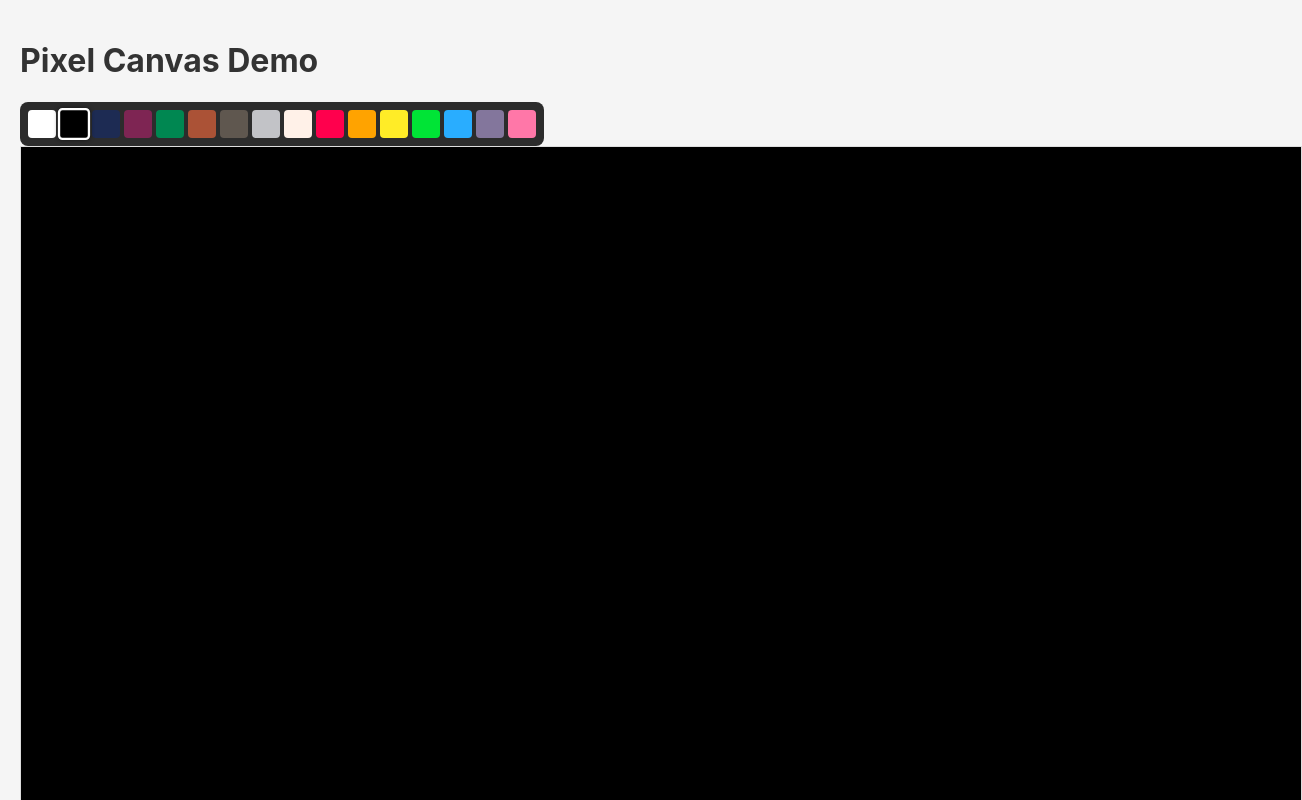
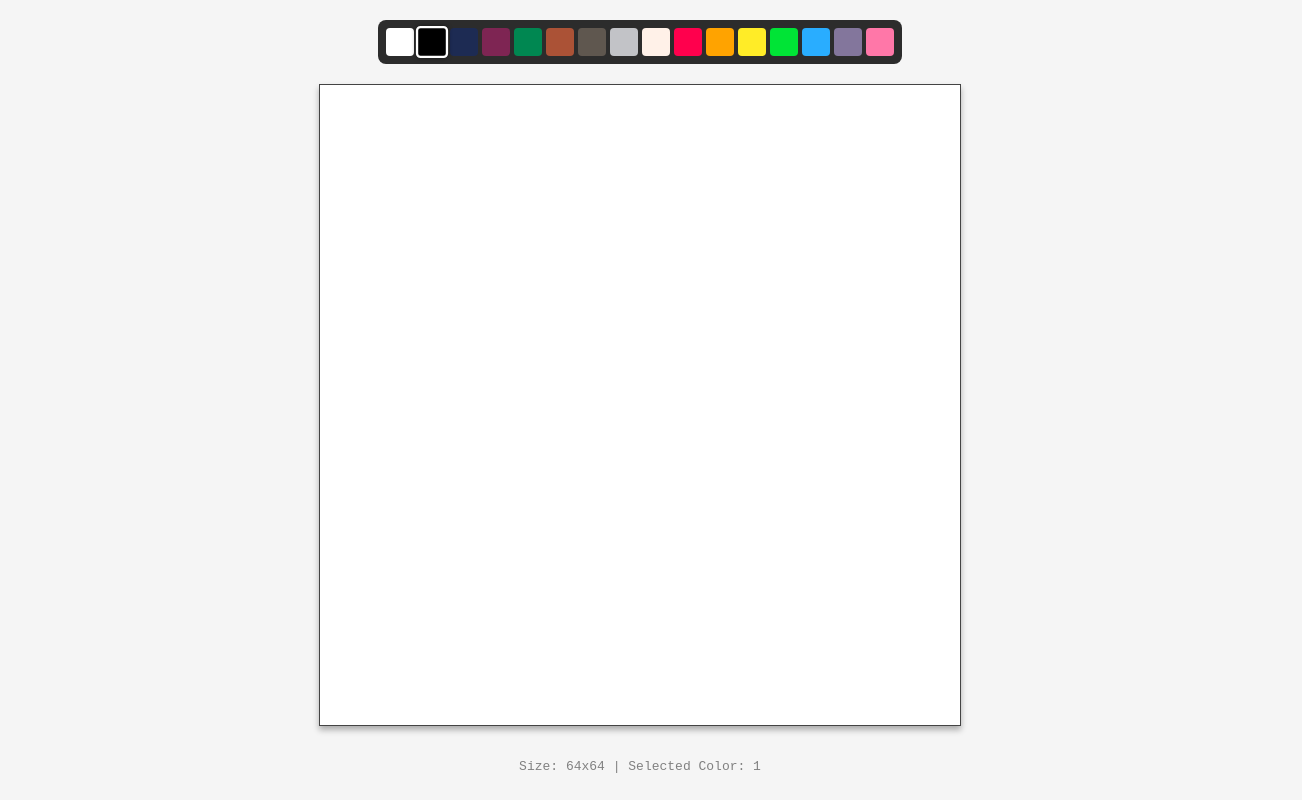
Before and after one commit to pixie-git/pixie, a Vue app in the folder client/: page /play in a window 1280 px wide. Shown: the top 800 px of the page, 1302 px wide, since content can reach past the window. Built offline with nearby package versions, Linux system fonts and the light colour scheme.

Commit message:
PIX-17 PixelCanvas and PlayView limited palette implementation

```diff
--- a/client/src/components/editor/PixelCanvas.vue
+++ b/client/src/components/editor/PixelCanvas.vue
@@ -1,106 +1,110 @@
 <script setup lang="ts">
-import { ref, computed, watch, onMounted } from 'vue';
+import { ref, onMounted, watch } from 'vue';
 
 const props = withDefaults(defineProps<{
-  width: number
-  height: number
-  pixels: string[]
-  zoom?: number
+  width: number;
+  height: number;
+  pixels: Uint8Array;
+  palette: string[];
+  zoom?: number;
 }>(), {
-  zoom: 20
+  zoom: 10
 });
 
 // Emits 'pixel-click' event with the index of the clicked pixel
 const emit = defineEmits<{
-  (e: 'pixel-click', index: number): void
+  (e: 'pixel-click', payload: { x: number, y: number }): void
 }>();
 
 const canvasRef = ref<HTMLCanvasElement | null>(null);
 
-const cssWidth = computed(() => props.width * props.zoom);
-const cssHeight = computed(() => props.height * props.zoom);
-
-// Redraw the entire canvas
-const draw = () => {
+const updatePixel = (x: number, y: number, colorIndex: number) => {
   const canvas = canvasRef.value;
   if (!canvas) return;
   const ctx = canvas.getContext('2d');
   if (!ctx) return;
 
-  // Clear previous content
-  ctx.clearRect(0, 0, props.width * props.zoom, props.height * props.zoom);
+  const colorHex = props.palette[colorIndex] || '#000000';
 
-  // Iterate over all pixels and draw them
-  for (let i = 0; i < props.pixels.length; i++) {
-    const color = props.pixels[i];
+  ctx.fillStyle = colorHex;
+  ctx.fillRect(
+    x * props.zoom,
+    y * props.zoom,
+    props.zoom,
+    props.zoom
+  );
+};
 
-    // Calculate x/y position based on index
-    const x = (i % props.width) * props.zoom;
-    const y = Math.floor(i / props.width) * props.zoom;
+// Redraw the entire canvas
+const drawAll = () => {
+  const canvas = canvasRef.value;
+  if (!canvas) return;
+  const ctx = canvas.getContext('2d');
+  if (!ctx) return;
 
-    ctx.fillStyle = color;
-    ctx.fillRect(x, y, props.zoom, props.zoom);
+  canvas.width = props.width * props.zoom;
+  canvas.height = props.height * props.zoom;
+
+  ctx.clearRect(0, 0, canvas.width, canvas.height);
+
+  for (let y = 0; y < props.height; y++) {
+    for (let x = 0; x < props.width; x++) {
+      const index = y * props.width + x;
+      const colorIndex = props.pixels[index];
+
+      const colorHex = props.palette[colorIndex] || '#000000';
+
+      ctx.fillStyle = colorHex;
+      ctx.fillRect(x * props.zoom, y * props.zoom, props.zoom, props.zoom);
+    }
   }
 };
 
-// Initialize canvas with High DPI support
-const initCanvas = () => {
-  const canvas = canvasRef.value;
-  if (!canvas) return;
-
-  const dpr = window.devicePixelRatio || 1;
-
-  // Set actual canvas size to account for DPI
-  canvas.width = cssWidth.value * dpr;
-  canvas.height = cssHeight.value * dpr;
-  // Set visible size
-  canvas.style.width = `${cssWidth.value}px`;
-  canvas.style.height = `${cssHeight.value}px`;
-
-  const ctx = canvas.getContext('2d');
-  if (ctx) {
-      ctx.scale(dpr, dpr);
-      ctx.imageSmoothingEnabled = false; // Keep pixel art sharp
-  }
-
-  draw();
-};
-
-// Handle clicks on the canvas to detect which pixel was clicked
 const handleClick = (e: MouseEvent) => {
   const canvas = canvasRef.value;
   if (!canvas) return;
 
   const rect = canvas.getBoundingClientRect();
+  const clickX = e.clientX - rect.left;
+  const clickY = e.clientY - rect.top;
 
-  const x = e.clientX - rect.left;
-  const y = e.clientY - rect.top;
+  const x = Math.floor(clickX / props.zoom);
+  const y = Math.floor(clickY / props.zoom);
 
-  const gridX = Math.floor(x / props.zoom);
-  const gridY = Math.floor(y / props.zoom);
-
-  if (gridX >= 0 && gridX < props.width && gridY >= 0 && gridY < props.height) {
-    const index = gridY * props.width + gridX;
-    emit('pixel-click', index);
+  if (x >= 0 && x < props.width && y >= 0 && y < props.height) {
+    emit('pixel-click', { x, y });
   }
 };
 
-// Watch for pixel changes to redraw
-watch(() => props.pixels, draw, { deep: true });
+onMounted(() => {
+  drawAll();
+});
 
-onMounted(initCanvas);
+watch(() => [props.zoom, props.width, props.height], drawAll);
+
+watch(() => props.pixels, drawAll);
+
+defineExpose({
+  updatePixel,
+  drawAll
+});
+
 </script>
 
 <template>
-  <canvas ref="canvasRef" @click="handleClick" class="pixel-canvas"></canvas>
-</template>
+  <canvas
+    ref="canvasRef"
+    @mousedown="handleClick"
+    class="pixel-canvas"
+  ></canvas>
+  </template>
 
 <style scoped>
 .pixel-canvas {
-  border: 1px solid var(--color-border);
-  background: var(--color-canvas-bg);
+  image-rendering: pixelated;
+  border: 1px solid #444;
+  box-shadow: 0 4px 6px rgba(0,0,0,0.3);
+  background-color: #000;
   cursor: crosshair;
-  display: block;
-  image-rendering: pixelated;
 }
 </style>
--- a/client/src/views/PlayView.vue
+++ b/client/src/views/PlayView.vue
@@ -1,36 +1,51 @@
 <script setup lang="ts">
-import { useEditorStore } from '../stores/editor.store';
-import PixelCanvas from '../components/editor/PixelCanvas.vue';
-import ColorSelector from '../components/editor/ColorSelector.vue';
+import { ref } from 'vue';
+import { storeToRefs } from 'pinia';
+import { useEditorStore } from '@/stores/editor.store';
+import PixelCanvas from '@/components/editor/PixelCanvas.vue';
+import ColorSelector from '@/components/editor/ColorSelector.vue';
 
+// Setup Store
 const store = useEditorStore();
+const { width, height, pixels, palette, selectedColorIndex } = storeToRefs(store);
 
-// Handle pixel click event from the canvas
-const onPixelClick = (index: number) => {
-  store.paintPixel(index);
+// Ref per chiamare updatePixel
+const canvasRef = ref<InstanceType<typeof PixelCanvas> | null>(null);
+
+// Logica di aggiornamento (Click -> Store -> Ridisegna 1 pixel)
+const onPixelClick = ({ x, y }: { x: number, y: number }) => {
+  store.setPixel(x, y);
+  canvasRef.value?.updatePixel(x, y, selectedColorIndex.value);
 };
 </script>
 
 <template>
-  <div class="play-view">
-    <h1>Pixel Canvas Demo</h1>
+  <main>
+    <ColorSelector />
 
-    <!-- Color Picker Component -->
-    <ColorSelector v-model="store.selectedColor" />
-
-    <!-- Main Canvas for Drawing -->
     <PixelCanvas
-      :width="store.width"
-      :height="store.height"
-      :zoom="20"
-      :pixels="store.pixels"
+      ref="canvasRef"
+      :width="width"
+      :height="height"
+      :pixels="pixels"
+      :palette="palette"
+      :zoom="10"
       @pixel-click="onPixelClick"
     />
-  </div>
+
+    <p style="font-family: monospace; color: gray;">
+      Size: {{ width }}x{{ height }} | Selected Color: {{ selectedColorIndex }}
+    </p>
+  </main>
 </template>
 
 <style scoped>
-.play-view {
+main {
+  /* Layout a colonna semplicissimo */
+  display: flex;
+  flex-direction: column;
+  align-items: center;
+  gap: 20px;
   padding: 20px;
 }
 </style>
```
